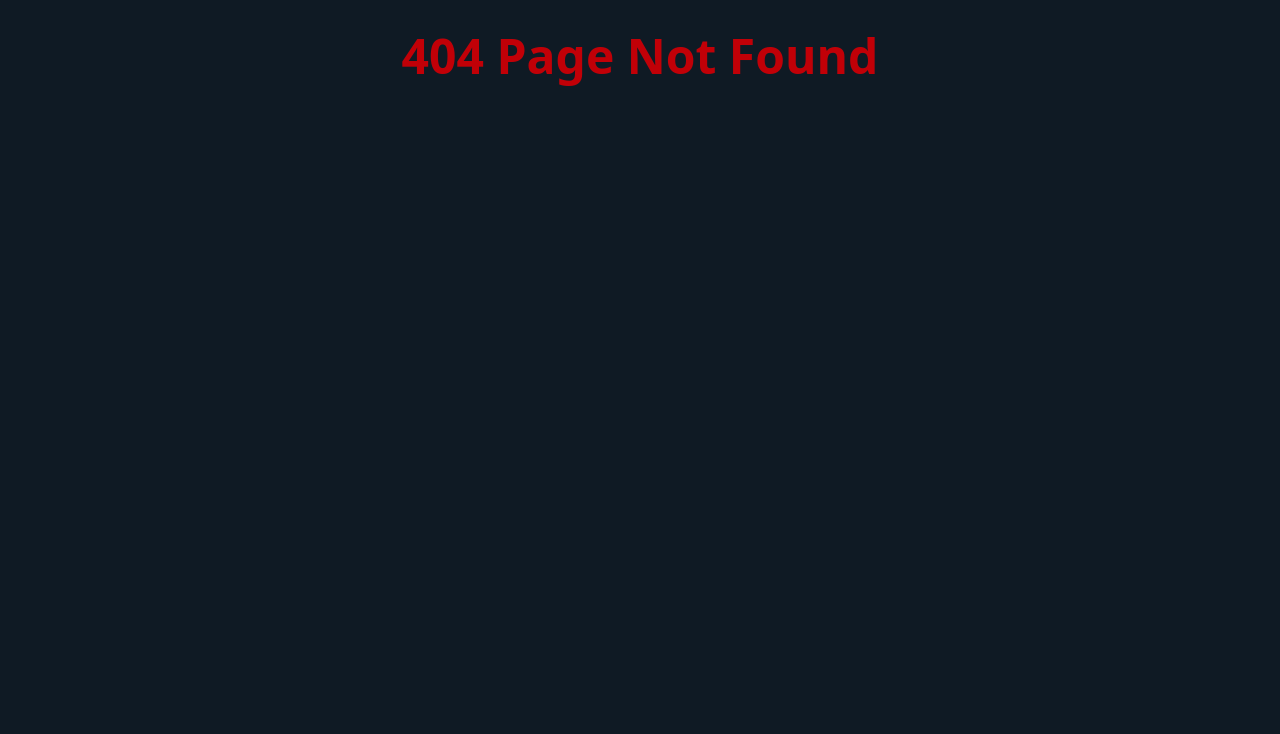
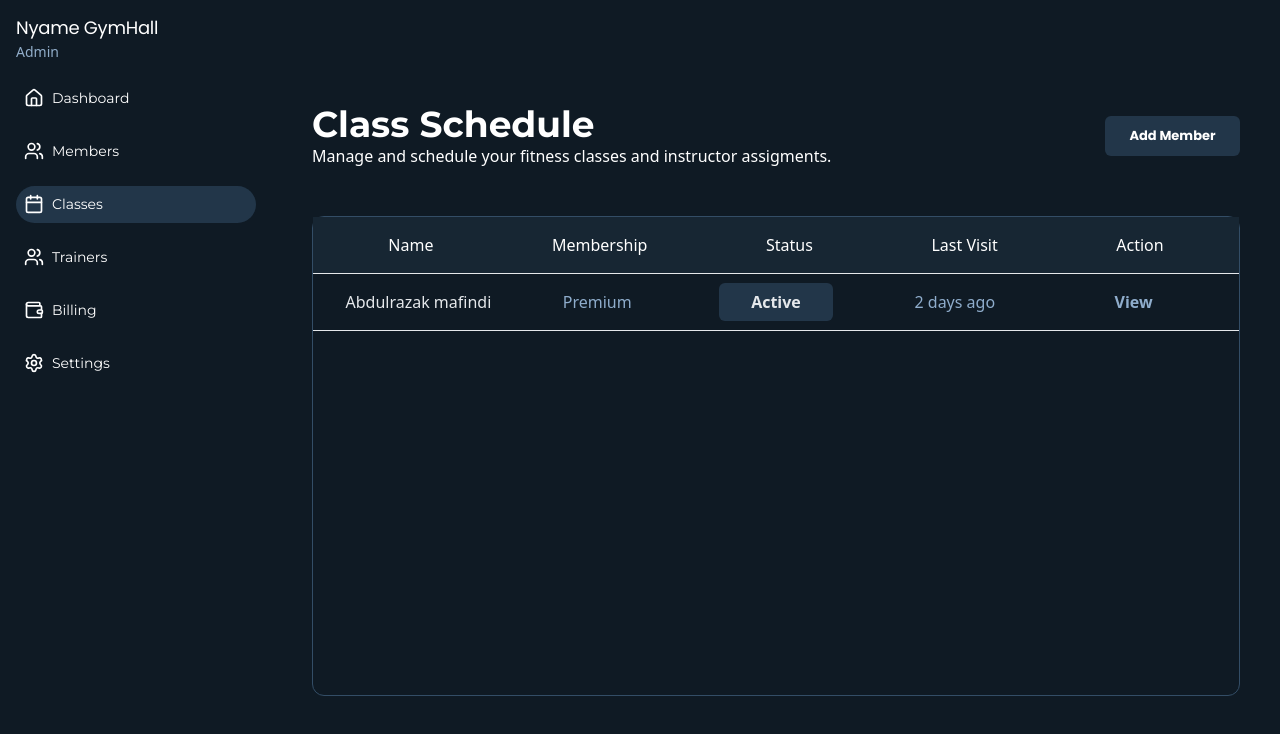
Before and after one commit to mafindijr/Gym-Management-System, a React (Vite) app: page /classes in a window 1280 px wide. Before the commit this address had no page. Shown: the top 734 px of the page. Built offline with nearby package versions, Linux system fonts and the light colour scheme.

Commit message:
feat: create a route for the classes component in the admin dashbord

```diff
--- a/src/App.jsx
+++ b/src/App.jsx
@@ -1,5 +1,6 @@
 import DashboardLayout from "./layout/Dashboard-layout";
 import Admin from "./pages/admin-dashboard";
+import Classes from "./pages/classes";
 import MembersDashboard from "./pages/members";
 import Home from "./views/Home"
 import { Routes, Route } from 'react-router-dom';
@@ -15,6 +16,7 @@ function App() {
         <Route path="/" element={<DashboardLayout />}>
           <Route  path="/admin" element={<Admin />} />
           <Route path="/member" element={<MembersDashboard />} />
+          <Route path="/classes" element={<Classes />} />
         </Route>
 
 
```
